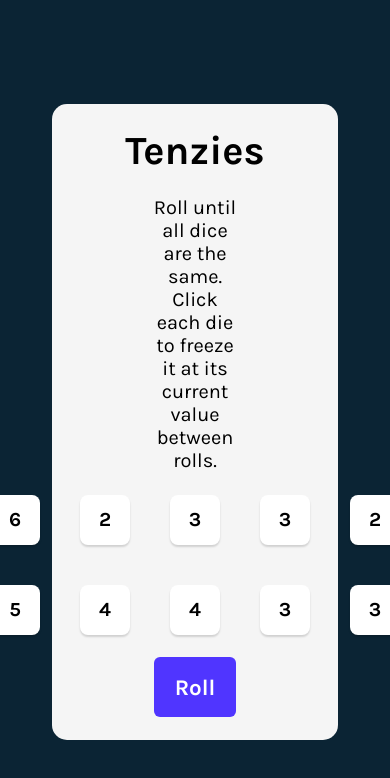
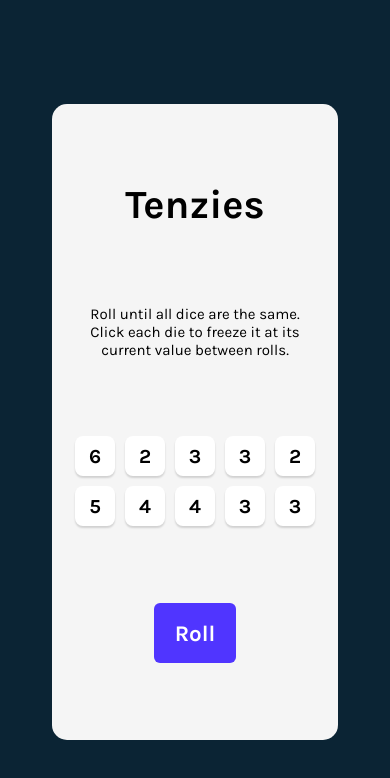
Before and after one commit to MannShah720/Tenzies, a React (Vite) app: page / in a window 390 px wide. Shown: the top 778 px of the page. Built offline with nearby package versions, Linux system fonts and the light colour scheme.

Commit message:
updated CSS for mobile

```diff
--- a/src/index.css
+++ b/src/index.css
@@ -95,12 +95,20 @@ button.roll-btn {
     border: 0;
 }
 
-/* Smaller screens */
+/* For mobile devices */
 @media (max-width: 768px) {
-  .dice-container button {
-    width: 50px;
-    height: 50px;
-    font-size: 1.25rem; /* Smaller text */
-    border-radius: 8px;  /* Slightly smaller corners */
-  }
+    .instructions {
+        font-size: 15px;
+        margin: 0px 30px;
+    }
+
+    .dice-container {
+        gap: 10px;
+    }
+    .dice-container button {
+        width: 40px;
+        height: 40px;
+        font-size: 1.25rem; /* Smaller text */
+        border-radius: 8px;  /* Slightly smaller corners */
+    }
 }
```
